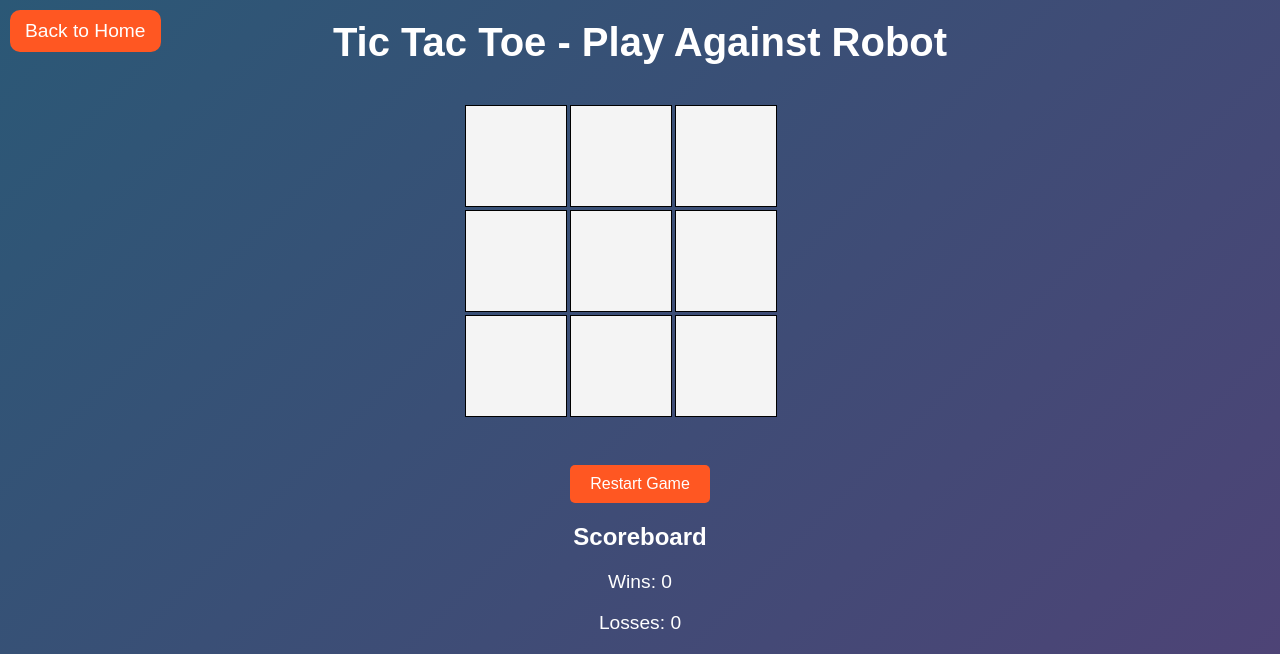
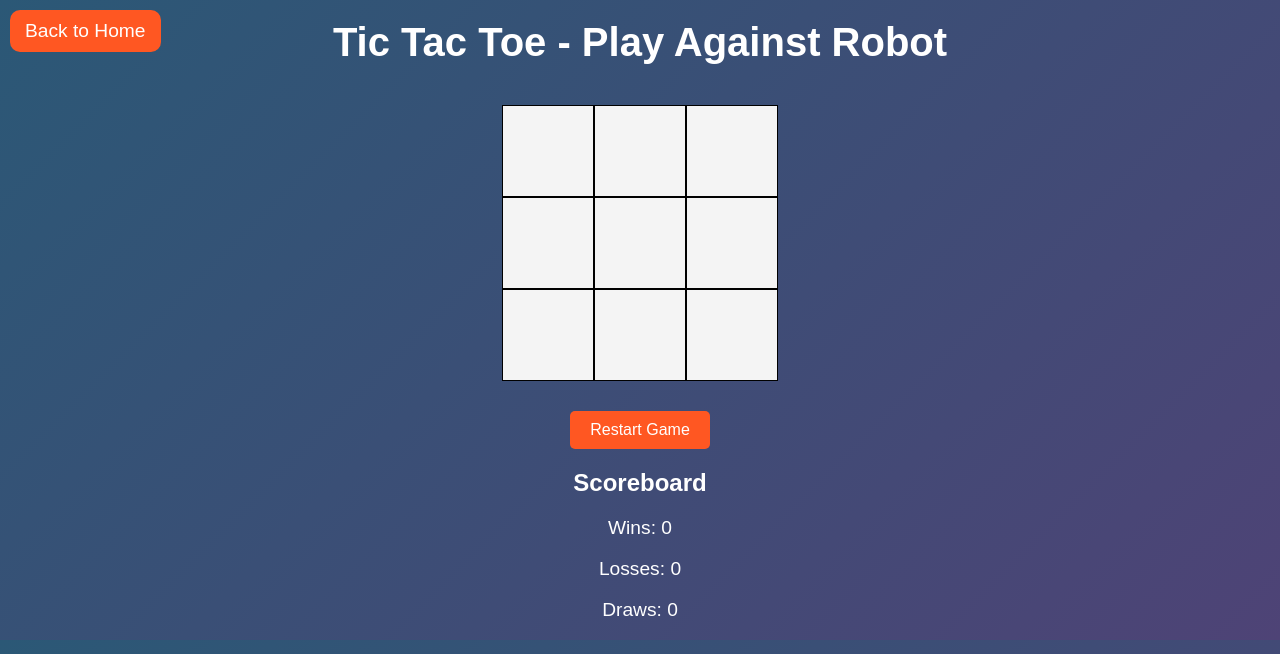
Before and after one commit to onlineminigames/game.github.io, a PHP site: page /tic-tac-toe.html in a window 1280 px wide. Shown: the top 654 px of the page. Run offline with PHP 8.4, Linux system fonts and the light colour scheme.

Commit message:
Update styles.css

```diff
--- a/styles.css
+++ b/styles.css
@@ -7,11 +7,6 @@ body {
   margin: 0;
   padding: 0;
   overflow-x: hidden;
-}
-
-/* Make sure the viewport scales well on mobile */
-meta[name="viewport"] {
-  content: width=device-width, initial-scale=1.0;
 }
 
 /* Title styling */
@@ -29,24 +24,21 @@ h1 {
 }
 
 #board {
-  display: grid;
-  grid-template-columns: repeat(3, 100px); /* 3x3 Grid */
-  grid-template-rows: repeat(3, 100px);
-  gap: 5px;
-  margin: 20px;
-  max-width: 350px; /* Limit size for mobile */
-  width: 100%;
-  box-sizing: border-box;
+  display: flex;
+  flex-wrap: wrap;
+  justify-content: center;
+  width: 300px;
+  margin-top: 20px;
 }
 
 .cell {
-  width: 100px;
-  height: 100px;
+  width: 90px;
+  height: 90px;
   background: #f4f4f4;
   border: 1px solid #000;
-  font-size: 2em;
+  font-size: 2.5em;
   text-align: center;
-  line-height: 100px; /* Centers text vertically */
+  line-height: 90px; /* Centers text vertically */
   cursor: pointer;
 }
 
@@ -103,12 +95,11 @@ h1 {
   .cell {
     width: 80px;
     height: 80px;
-    font-size: 1.5em;
+    font-size: 1.8em;
   }
 
   #board {
-    grid-template-columns: repeat(3, 80px);
-    grid-template-rows: repeat(3, 80px);
+    width: 240px;
   }
 
   #reset {
```
